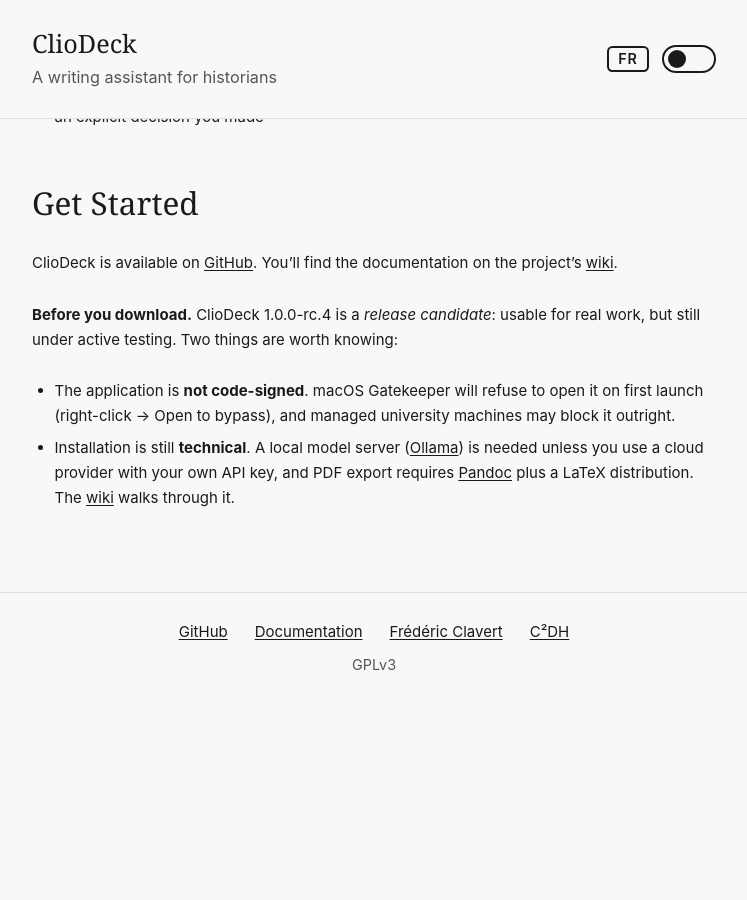
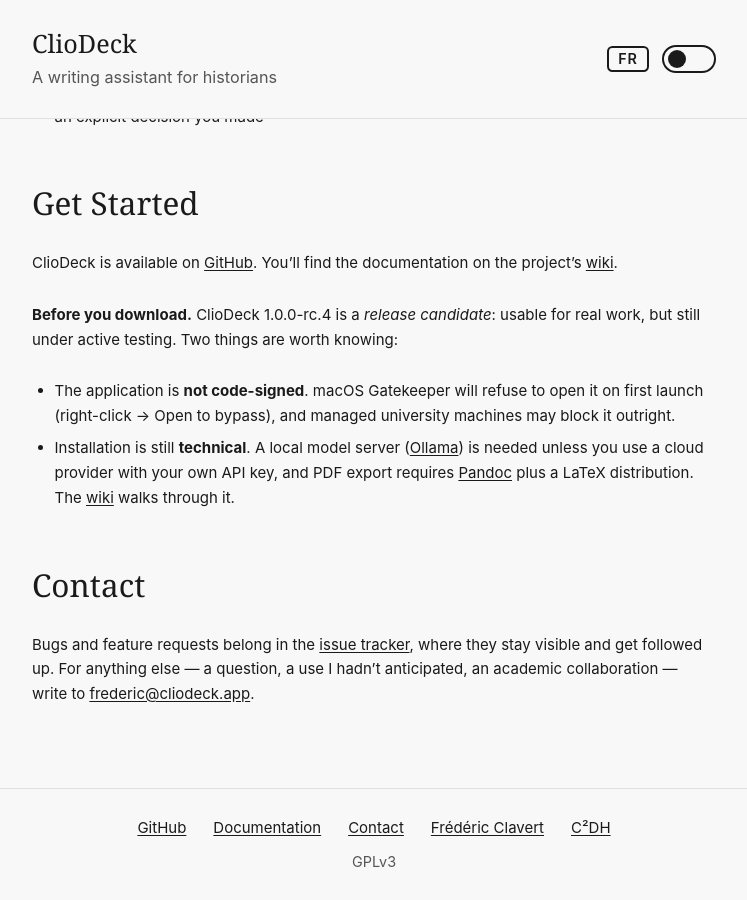
Before and after one commit to cliodeck/cliodeck.github.io, a Jekyll site: the page built from index.md, in a window 1280 px wide and 900 px high, scrolled down 4296 px. Shown: the whole window, without its empty margins (266-1013 px from the left). Built offline with Jekyll 4.4.1, drawn with Linux system fonts in a browser that asks for light colours; before the commit the page ends 5000 px from its top, so only the background shows below that; part of the change alters nothing that is shown.

Commit message:
feat: section de contact sur la page d'accueil
Ajoute une section Contact bilingue et un lien dans le pied de page.
L'adresse n'est jamais écrite en clair dans le HTML servi : elle est
réassemblée au chargement depuis deux attributs data, ce qui écarte les
moissonneurs qui lisent le balisage brut. Sans JavaScript, la graphie
« frederic (at) cliodeck.app » reste lisible par un humain.

Co-Authored-By: Claude Opus 5 (1M context) <noreply@anthropic.com>

```diff
--- a/_includes/footer.html
+++ b/_includes/footer.html
@@ -3,6 +3,7 @@
     <ul class="footer-links">
       <li><a href="https://github.com/cliodeck/cliodeck-app">GitHub</a></li>
       <li><a href="https://github.com/cliodeck/cliodeck-app/wiki">Documentation</a></li>
+      <li><a href="{{ '/#contact' | relative_url }}">Contact</a></li>
       <li><a href="https://inactinique.github.io">Frédéric Clavert</a></li>
       <li><a href="https://www.uni.lu/c2dh-en/people/frederic-clavert/">C²DH</a></li>
     </ul>
--- a/_layouts/default.html
+++ b/_layouts/default.html
@@ -45,5 +45,6 @@
 
     <script src="{{ '/assets/js/theme-toggle.js' | relative_url }}"></script>
     <script src="{{ '/assets/js/lang-toggle.js' | relative_url }}"></script>
+    <script src="{{ '/assets/js/email.js' | relative_url }}"></script>
   </body>
 </html>
--- /dev/null
+++ b/assets/js/email.js
@@ -0,0 +1,28 @@
+(function() {
+  'use strict';
+
+  // The address never appears as a literal `mailto:` in the served HTML: it is
+  // reassembled here from two data attributes. That defeats the harvesters that
+  // scrape raw markup, which is the bulk of them. Readers without JavaScript
+  // keep the `(at)` spelling in the page, still usable by a human.
+  function init() {
+    var slots = document.querySelectorAll('[data-email-user][data-email-domain]');
+
+    slots.forEach(function(slot) {
+      var address = slot.getAttribute('data-email-user') + '@' +
+                    slot.getAttribute('data-email-domain');
+      var link = document.createElement('a');
+      link.href = 'mailto:' + address;
+      link.textContent = address;
+
+      slot.textContent = '';
+      slot.appendChild(link);
+    });
+  }
+
+  if (document.readyState === 'loading') {
+    document.addEventListener('DOMContentLoaded', init);
+  } else {
+    init();
+  }
+})();
--- a/index.md
+++ b/index.md
@@ -208,3 +208,17 @@ ClioDeck est disponible sur [GitHub](https://github.com/cliodeck/cliodeck-app).
 - L'installation reste **technique**. Un serveur de modèles local ([Ollama](https://ollama.com)) est nécessaire, sauf à utiliser un fournisseur distant avec votre propre clé d'API, et l'export PDF demande [Pandoc](https://pandoc.org) et une distribution LaTeX. Le [wiki](https://github.com/cliodeck/cliodeck-app/wiki) détaille la marche à suivre.
 
 </div>
+
+<h2 id="contact"><span lang="en">Contact</span><span lang="fr">Contact</span></h2>
+
+<div lang="en" markdown="1">
+
+Bugs and feature requests belong in the [issue tracker](https://github.com/cliodeck/cliodeck-app/issues), where they stay visible and get followed up. For anything else — a question, a use I hadn't anticipated, an academic collaboration — write to <span class="email" data-email-user="frederic" data-email-domain="cliodeck.app">frederic (at) cliodeck.app</span>.
+
+</div>
+
+<div lang="fr" markdown="1">
+
+Les bugs et demandes de fonctionnalités ont leur place dans le [suivi des tickets](https://github.com/cliodeck/cliodeck-app/issues), où ils restent visibles et suivis. Pour tout le reste — une question, un usage que je n'avais pas prévu, une collaboration académique — écrivez à <span class="email" data-email-user="frederic" data-email-domain="cliodeck.app">frederic (at) cliodeck.app</span>.
+
+</div>
```
